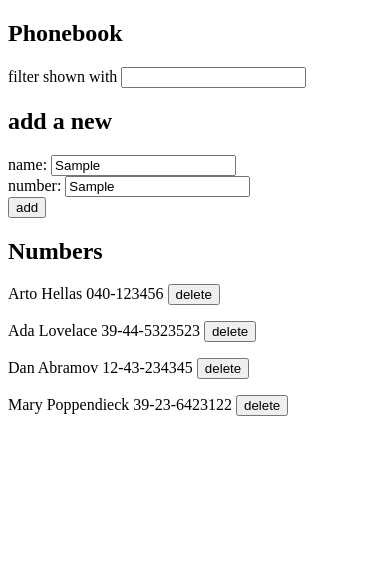
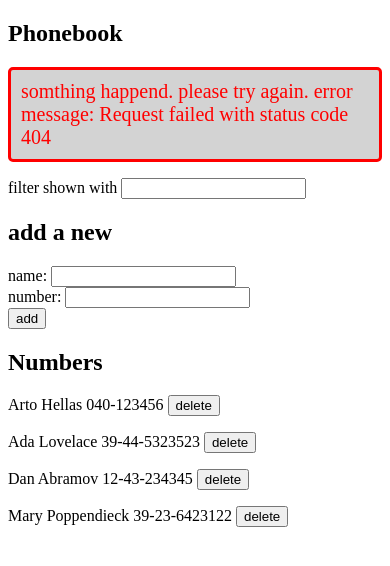
Before and after one commit to huzwares/fullstackopen, a React (Create React App) app in the folder part2/phonebook/: page / in a window 390 px wide. Both pictures are taken after typing "Sample", "Sample" into the empty fields and a click on the button "add". Shown: the top 566 px of the page. Built offline with nearby package versions, Linux system fonts and the light colour scheme; no server answers; data requests are answered from the project's data file.

Commit message:
2.20*: Phonebook step12

```diff
--- a/part2/phonebook/src/App.js
+++ b/part2/phonebook/src/App.js
@@ -12,12 +12,22 @@ const Notification = ({ message }) => {
 		padding: 10,
 		marginBottom: 10
 	}
+	const errorStyle = {
+		color: 'red',
+		fontSize: 20,
+		background: 'lightgray',
+		borderStyle: 'solid',
+		borderRadius: 5,
+		padding: 10,
+		marginBottom: 10
+	}
 	if (message === null) {
 		return null
 	}
+
 	return (
-		<div style={notificationStyle}>
-			{message}
+		<div style={message[1] === "notification" ? notificationStyle : errorStyle}>
+			{message[0]}
 		</div>
 	)
 }
@@ -93,37 +103,51 @@ const App = () => {
 				id: persons.at(-1).id + 1
 			}
 			services.addPerson(nameObject).then(returnedPerson => {
-				setNotification(`Added ${returnedPerson.name}`)
+				setNotification([`Added ${returnedPerson.name}`, "notification"])
 				setTimeout(() => {
 					setNotification(null)
 				}, 5000)
-				refreshPage(persons.concat(returnedPerson))
+			}).catch(error => {
+				setNotification([`somthing happend. please try again. error message: ${error.message}`, "error"])
+				setTimeout(() => {
+					setNotification(null)
+				}, 5000)
 			})
 		} else {
 			const person = persons.find(person => person.name == newName)
 			const changedPerson = { ...person, number: newNumber }
 			if (window.confirm(`${person.name} is already added to phonebook, replace the old one with the new one?`)) {
 				services.updatePerson(person.id, changedPerson).then(returnedPerson => {
-					setNotification(`${returnedPerson.name} number updated`)
+					setNotification([`${returnedPerson.name} number updated`, "notification"])
 					setTimeout(() => {
 						setNotification(null)
 					}, 5000)
-					services.getAll().then(returnedPersons => refreshPage(returnedPersons))
+				}).catch(error => {
+					setNotification([`somthing happend. please try again. error message: ${error.message}`, "error"])
+					setTimeout(() => {
+						setNotification(null)
+					}, 5000)
 				})
 			}
 		}
+		services.getAll().then(returnedPersons => refreshPage(returnedPersons))
 	}
 
 	const delP = (person) => {
 		if (window.confirm(`Delete ${person.name}?`)) {
 			services.deletePerson(person.id).then(response => {
 				console.log(response)
-				setNotification(`${person.name} deleted from phonebook`)
+				setNotification([`${person.name} deleted from phonebook`, "notification"])
 				setTimeout(() => {
 					setNotification(null)
 				}, 5000)
-				services.getAll().then(returnedPersons => refreshPage(returnedPersons))
+			}).catch(error => {
+				setNotification([`Information of ${person.name} has already been removed from server. error message: ${error.message}`, "error"])
+				setTimeout(() => {
+					setNotification(null)
+				}, 5000)
 			})
+			services.getAll().then(returnedPersons => refreshPage(returnedPersons))
 		}
 	}
 
--- a/part2/phonebook/src/services/persons.js
+++ b/part2/phonebook/src/services/persons.js
@@ -16,7 +16,7 @@ const updatePerson = (id, changedPerson) => {
 }
 const deletePerson = (id) => {
 	const request = axios.delete(`${baseUrl}/${id}`)
-	return request.then(response => response.status)
+	return request.then(response => response.data)
 }
 
 export default { getAll, addPerson, updatePerson, deletePerson }
```
